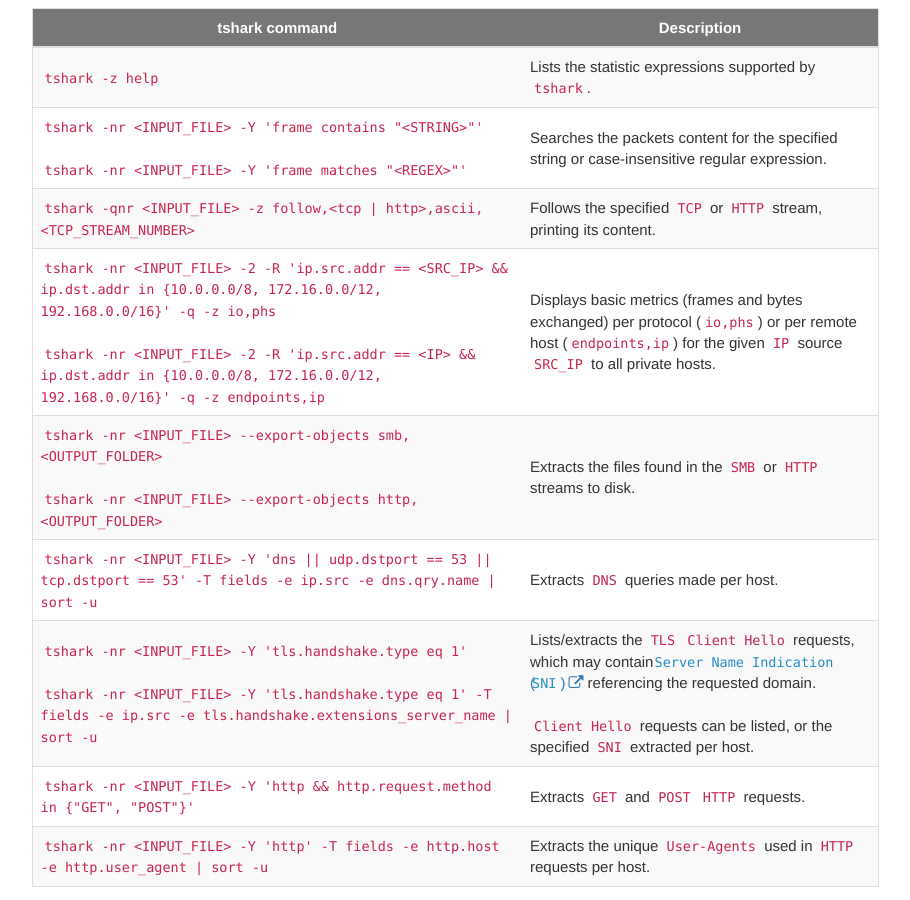
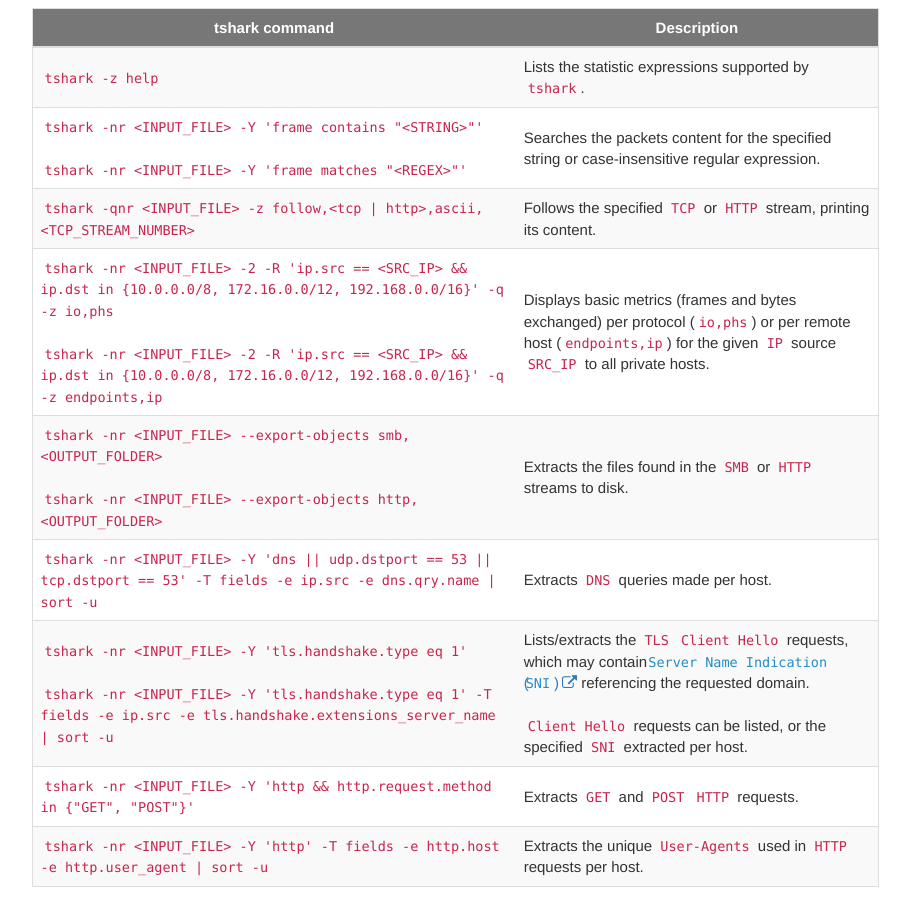
Before and after one commit to Qazeer/artefacts.help, a Jekyll site: the page built from pages/others/network_pcap.md, in a window 1280 px wide and 900 px high, scrolled down 1418 px. Shown: the whole window, without its empty margins (331-1241 px from the left). Built offline with Jekyll 4.4.1, drawn with Linux system fonts in a browser that asks for light colours; comment, search, counter and statistics services are not loaded.

Commit message:
[Procedure] Network PCAP - Fix the Wireshark ip.src / ip.dst fields

```diff
--- a/pages/others/network_pcap.md
+++ b/pages/others/network_pcap.md
@@ -78,7 +78,7 @@ be used in `Wireshark`) and statistic expressions:
 | `tshark -z help` | Lists the statistic expressions supported by `tshark`. |
 | `tshark -nr <INPUT_FILE> -Y 'frame contains "<STRING>"'` <br><br> `tshark -nr <INPUT_FILE> -Y 'frame matches "<REGEX>"'` | Searches the packets content for the specified string or case-insensitive regular expression. |
 | `tshark -qnr <INPUT_FILE> -z follow,<tcp | http>,ascii,<TCP_STREAM_NUMBER>` | Follows the specified `TCP` or `HTTP` stream, printing its content. |
-| `tshark -nr <INPUT_FILE> -2 -R 'ip.src.addr == <SRC_IP> && ip.dst.addr in {10.0.0.0/8, 172.16.0.0/12, 192.168.0.0/16}' -q -z io,phs` <br><br> `tshark -nr <INPUT_FILE> -2 -R 'ip.src.addr == <IP> && ip.dst.addr in {10.0.0.0/8, 172.16.0.0/12, 192.168.0.0/16}' -q -z endpoints,ip` | Displays basic metrics (frames and bytes exchanged) per protocol (`io,phs`) or per remote host (`endpoints,ip`) for the given `IP` source `SRC_IP` to all private hosts. |
+| `tshark -nr <INPUT_FILE> -2 -R 'ip.src == <SRC_IP> && ip.dst in {10.0.0.0/8, 172.16.0.0/12, 192.168.0.0/16}' -q -z io,phs` <br><br> `tshark -nr <INPUT_FILE> -2 -R 'ip.src == <SRC_IP> && ip.dst in {10.0.0.0/8, 172.16.0.0/12, 192.168.0.0/16}' -q -z endpoints,ip` | Displays basic metrics (frames and bytes exchanged) per protocol (`io,phs`) or per remote host (`endpoints,ip`) for the given `IP` source `SRC_IP` to all private hosts. |
 | `tshark -nr <INPUT_FILE> --export-objects smb,<OUTPUT_FOLDER>` <br><br> `tshark -nr <INPUT_FILE> --export-objects http,<OUTPUT_FOLDER>` | Extracts the files found in the `SMB` or `HTTP` streams to disk. |
 | `tshark -nr <INPUT_FILE> -Y 'dns || udp.dstport == 53 || tcp.dstport == 53' -T fields -e ip.src -e dns.qry.name | sort -u` | Extracts `DNS` queries made per host. |
 | `tshark -nr <INPUT_FILE> -Y 'tls.handshake.type eq 1'` <br><br> `tshark -nr <INPUT_FILE> -Y 'tls.handshake.type eq 1' -T fields -e ip.src -e tls.handshake.extensions_server_name | sort -u` | Lists/extracts the `TLS` `Client Hello` requests, which may contain [`Server Name Indication` (`SNI`)](https://www.cloudflare.com/learning/ssl/what-is-sni/) referencing the requested domain. <br><br> `Client Hello` requests can be listed, or the specified `SNI` extracted per host. |
```
